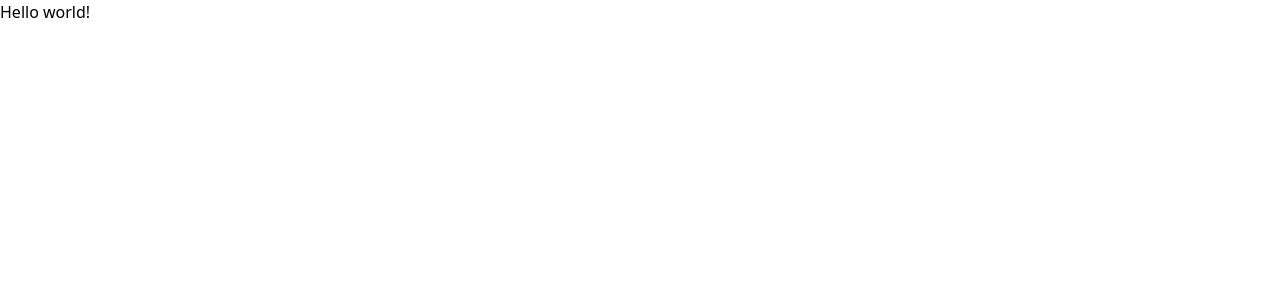
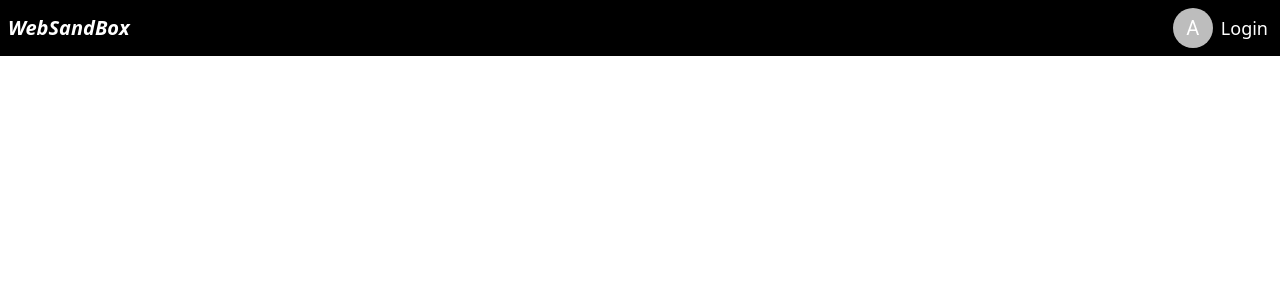
Before and after one commit to ogayanfe/websandbox, a React (Vite) app in the folder websandbox/: page / in a window 1280 px wide. Shown: the top 300 px of the page. Built offline with nearby package versions, Linux system fonts and the light colour scheme.

Commit message:
Started working on Homepage
Added a few files for handling authentication

```diff
--- a/websandbox/index.html
+++ b/websandbox/index.html
@@ -1,10 +1,9 @@
-<!doctype html>
+<!DOCTYPE html>
 <html lang="en">
   <head>
     <meta charset="UTF-8" />
-    <link rel="icon" type="image/svg+xml" href="/vite.svg" />
     <meta name="viewport" content="width=device-width, initial-scale=1.0" />
-    <link rel="stylesheet" src="./index.css"/>
+    <link rel="stylesheet" href="./index.css" />
     <title>Vite + React + TS</title>
   </head>
   <body>
--- a/websandbox/package.json
+++ b/websandbox/package.json
@@ -5,12 +5,15 @@
   "type": "module",
   "scripts": {
     "dev": "vite",
-    "tailwind" : "npx tailwindcss -i ./src/index.css -o ./public/index.css --watch",
+    "tailwind": "npx tailwindcss -i ./src/index.css -o ./public/index.css --watch",
     "build": "tsc && vite build",
     "lint": "eslint . --ext ts,tsx --report-unused-disable-directives --max-warnings 0",
     "preview": "vite preview"
   },
   "dependencies": {
+    "@emotion/react": "^11.11.1",
+    "@emotion/styled": "^11.11.0",
+    "@mui/material": "^5.14.16",
     "@types/react-router-dom": "^5.3.3",
     "react": "^18.2.0",
     "react-dom": "^18.2.0",
--- a/websandbox/public/index.css
+++ b/websandbox/public/index.css
@@ -533,3 +533,76 @@ video {
   --tw-backdrop-saturate:  ;
   --tw-backdrop-sepia:  ;
 }
+
+.mr-2 {
+  margin-right: 0.5rem;
+}
+
+.ml-2 {
+  margin-left: 0.5rem;
+}
+
+.flex {
+  display: flex;
+}
+
+.w-full {
+  width: 100%;
+}
+
+.items-center {
+  align-items: center;
+}
+
+.justify-center {
+  justify-content: center;
+}
+
+.justify-between {
+  justify-content: space-between;
+}
+
+.bg-black {
+  --tw-bg-opacity: 1;
+  background-color: rgb(0 0 0 / var(--tw-bg-opacity));
+}
+
+.p-1 {
+  padding: 0.25rem;
+}
+
+.p-2 {
+  padding: 0.5rem;
+}
+
+.pr-1 {
+  padding-right: 0.25rem;
+}
+
+.text-sm {
+  font-size: 0.875rem;
+  line-height: 1.25rem;
+}
+
+.text-lg {
+  font-size: 1.125rem;
+  line-height: 1.75rem;
+}
+
+.text-xl {
+  font-size: 1.25rem;
+  line-height: 1.75rem;
+}
+
+.font-bold {
+  font-weight: 700;
+}
+
+.italic {
+  font-style: italic;
+}
+
+.text-white {
+  --tw-text-opacity: 1;
+  color: rgb(255 255 255 / var(--tw-text-opacity));
+}
--- a/websandbox/src/App.tsx
+++ b/websandbox/src/App.tsx
@@ -1,11 +1,25 @@
+import {
+  createBrowserRouter,
+  createRoutesFromChildren,
+  Route,
+} from "react-router-dom";
 
-function App() {
+import HomeRoute from "./components/HomePage";
 
-  return (
-    <>
-    Hello World
-    </>
+import LoginProtectedRoute, {
+  loginProtectedRouteLoader,
+} from "./components/AuthComponents/loginProtectedRoute";
+
+const router = createBrowserRouter(
+  createRoutesFromChildren(
+    <Route>
+      <Route path="/" element={<HomeRoute />}></Route>
+      <Route
+        path="/"
+        loader={loginProtectedRouteLoader}
+        element={<LoginProtectedRoute />}
+      ></Route>
+    </Route>
   )
-}
-
-export default App
+);
+export { router };
--- /dev/null
+++ b/websandbox/src/components/AuthComponents/LoginProtectedRoute.jsx
@@ -0,0 +1,11 @@
+import { redirect } from "react-router-dom";
+
+export default () => {
+  return <></>;
+};
+
+async function loginProtectedRouteLoader() {
+  return redirect("/");
+}
+
+export { loginProtectedRouteLoader };
--- /dev/null
+++ b/websandbox/src/components/HomePage/Header.tsx
@@ -0,0 +1,16 @@
+import { Avatar } from "@mui/material";
+import { Link } from "react-router-dom";
+
+export default function Header() {
+  return (
+    <header className="bg-black text-lg text-white p-2 flex w-full justify-between items-center">
+      <h1 className="font-bold italic text-xl">WebSandBox</h1>
+      <nav className="flex justify-between pr-1 items-center">
+        <Avatar>A</Avatar>
+        <Link to="/login" className="ml-2">
+          Login
+        </Link>
+      </nav>
+    </header>
+  );
+}
--- /dev/null
+++ b/websandbox/src/components/HomePage/index.tsx
@@ -0,0 +1,9 @@
+import Header from "./Header";
+
+export default function HomeRoute() {
+  return (
+    <div>
+      <Header />
+    </div>
+  );
+}
--- a/websandbox/tailwind.config.js
+++ b/websandbox/tailwind.config.js
@@ -1,6 +1,6 @@
 /** @type {import('tailwindcss').Config} */
 module.exports = {
-  content: ["./src/**/*.{html,js}"],
+  content: ["./src/**/*.{html,js,tsx,jsx}"],
   theme: {
     extend: {},
   },
```
Also changed, not shown: websandbox/src/main.tsx (+1 -12 lines), websandbox/src/components/AuthComponents/Login.jsx (added), 1 other file (tests, documents, lock files or other folders).
